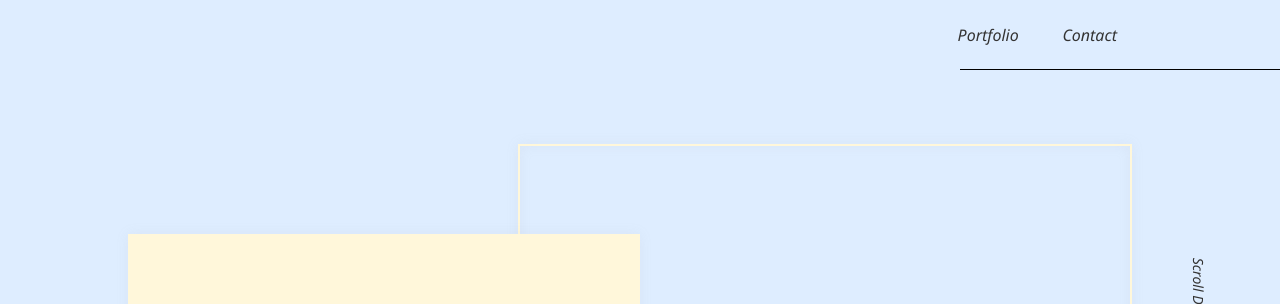
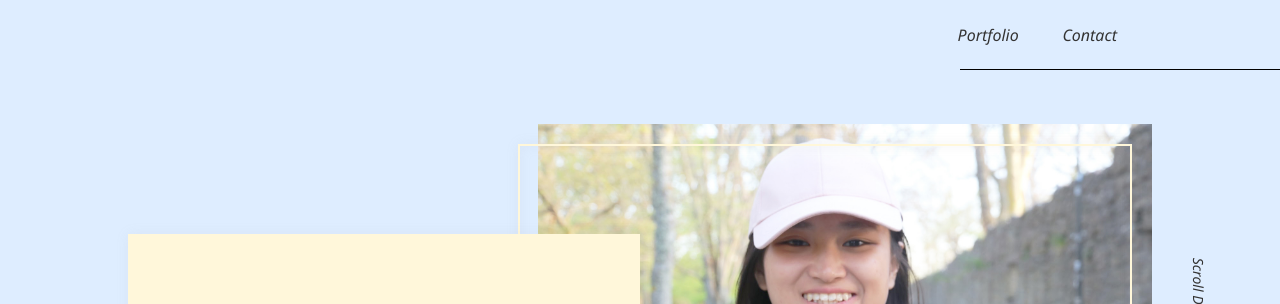
Before and after one commit to yuchun9508/resume, a plain HTML site: page index.html in a window 1280 px wide. Shown: the top 304 px of the page. Drawn offline with nearby package versions, Linux system fonts and the light colour scheme; the site is published under a folder, as on GitHub Pages, so addresses that start at the root find nothing.

Commit message:
update img route

```diff
--- a/main.scss
+++ b/main.scss
@@ -231,7 +231,7 @@ header{
 		}
 		.pic{
 			width: 60%;
-			background-image: url(/img/profile.jpg);
+			background-image: url(../img/profile.jpg);
 			background-position: center;
 			background-size: cover;
 			background-repeat: no-repeat;
```
Also changed, not shown: css/main.css, 2 other files.
